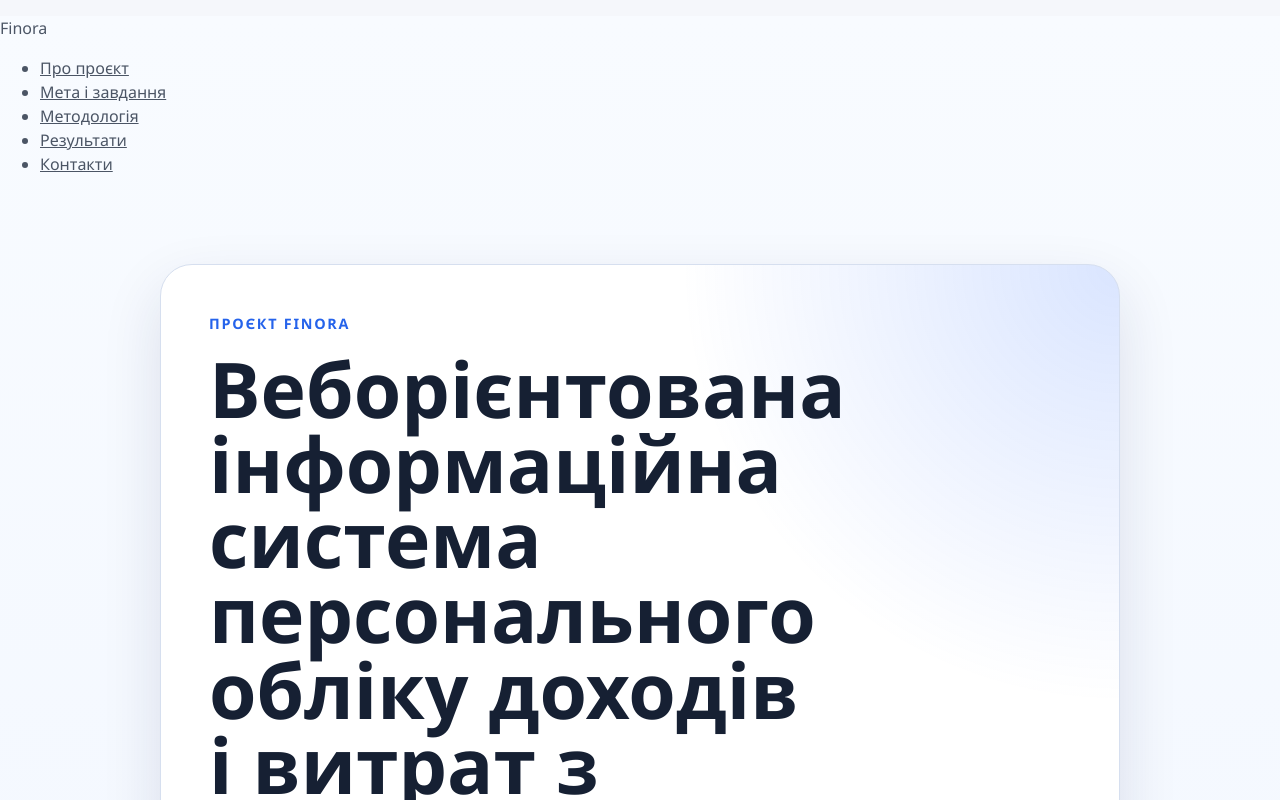
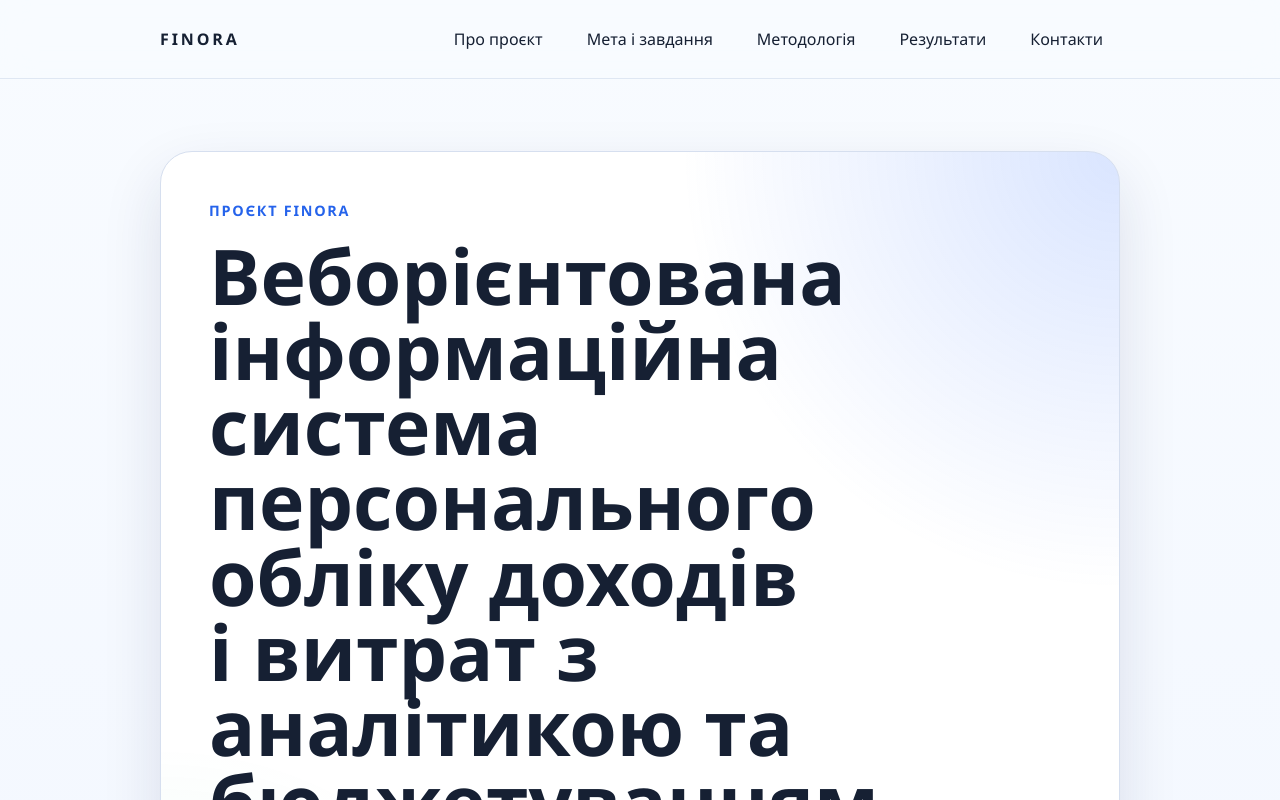
Before and after one commit to OleksandrBezverkhyi/finora-lending, a React (Vite) app: page / in a window 1280 px wide. Shown: the top 800 px of the page. Built offline with nearby package versions, Linux system fonts and the light colour scheme.

Commit message:
feat: style header section

```diff
--- a/src/App.css
+++ b/src/App.css
@@ -1,3 +1,67 @@
+.site-header {
+  position: sticky;
+  top: 0;
+  z-index: 20;
+  padding: 18px 20px;
+  background: rgba(248, 251, 255, 0.88);
+  backdrop-filter: blur(16px);
+  border-bottom: 1px solid rgba(214, 223, 239, 0.72);
+}
+
+.site-header__inner {
+  display: flex;
+  align-items: center;
+  justify-content: space-between;
+  gap: 24px;
+  max-width: 960px;
+  margin: 0 auto;
+}
+
+.site-header__brand {
+  color: var(--heading-color);
+  font-size: 1rem;
+  font-weight: 800;
+  letter-spacing: 0.18em;
+  text-transform: uppercase;
+  text-decoration: none;
+}
+
+.site-header__nav {
+  display: flex;
+}
+
+.site-header__list {
+  display: flex;
+  flex-wrap: wrap;
+  gap: 10px;
+  margin: 0;
+  padding: 0;
+  list-style: none;
+}
+
+.site-header__link {
+  display: inline-flex;
+  align-items: center;
+  justify-content: center;
+  min-height: 42px;
+  padding: 0 16px;
+  border: 1px solid transparent;
+  border-radius: 999px;
+  color: var(--heading-color);
+  text-decoration: none;
+  transition:
+    border-color 0.2s ease,
+    background-color 0.2s ease,
+    transform 0.2s ease;
+}
+
+.site-header__link:hover,
+.site-header__link:focus-visible {
+  border-color: var(--border-color);
+  background: rgba(255, 255, 255, 0.72);
+  transform: translateY(-1px);
+}
+
 .hero-section {
   padding: 72px 20px 56px;
 }
@@ -85,6 +149,26 @@
 }
 
 @media (max-width: 768px) {
+  .site-header {
+    padding: 14px 16px;
+  }
+
+  .site-header__inner {
+    flex-direction: column;
+    align-items: flex-start;
+  }
+
+  .site-header__list {
+    width: 100%;
+    flex-direction: column;
+  }
+
+  .site-header__link {
+    width: 100%;
+    justify-content: flex-start;
+    padding-inline: 14px;
+  }
+
   .hero-section {
     padding: 48px 16px 40px;
   }
--- a/src/components/SiteHeader.jsx
+++ b/src/components/SiteHeader.jsx
@@ -1,17 +1,23 @@
 export function SiteHeader({ navigationItems }) {
   return (
-    <header>
-      <p>Finora</p>
+    <header className="site-header">
+      <div className="site-header__inner">
+        <a className="site-header__brand" href="#hero">
+          Finora
+        </a>
 
-      <nav aria-label="Основна навігація">
-        <ul>
+        <nav className="site-header__nav" aria-label="Основна навігація">
+          <ul className="site-header__list">
             {navigationItems.map((item) => (
               <li key={item.href}>
-              <a href={item.href}>{item.label}</a>
+                <a className="site-header__link" href={item.href}>
+                  {item.label}
+                </a>
               </li>
             ))}
           </ul>
         </nav>
+      </div>
     </header>
   )
 }
```
Lines whose indentation alone changed are shown as unchanged.
